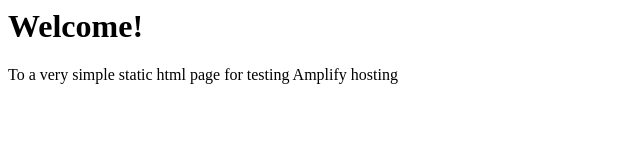
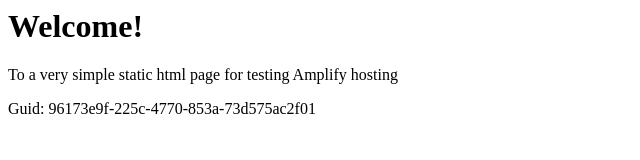
Before and after one commit to aws-aemilia-sfo/Github-PR-Commit-Integration-Test-DoNotTouch-GitHubAutoBuildCanaryTest-v1-preprod-us-west-1, a website: page src/index.html in a window 1280 px wide. Shown: the whole page, without its empty margins (0-640 px from the left). Drawn offline with Linux system fonts and the light colour scheme.

Commit message:
commit from integ tests

```diff
--- a/src/index.html
+++ b/src/index.html
@@ -1,3 +1,5 @@
+
+
 <html lang="en">
 
 <head>
@@ -10,6 +12,6 @@
 <body>
     <h1>Welcome!</h1>
     <p>To a very simple static html page for testing Amplify hosting</p>
-</body>
+    <p>Guid: 96173e9f-225c-4770-853a-73d575ac2f01</p></body>
 
 </html>
```
